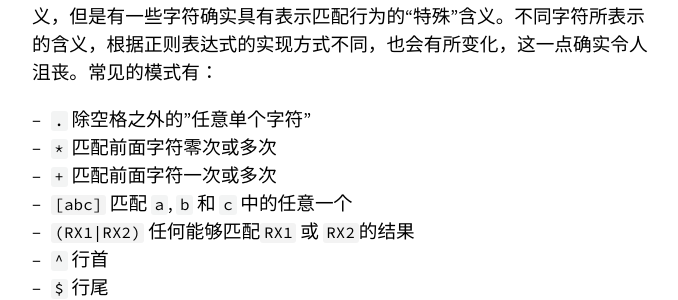
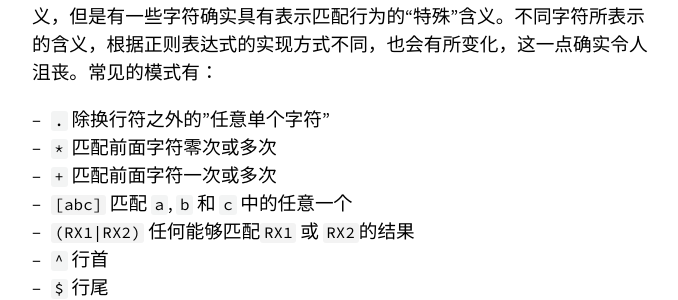
Before and after one commit to missing-semester-cn/missing-semester-cn.github.io, a Jekyll site: the page built from _2020/data-wrangling.md, in a window 1280 px wide and 900 px high, scrolled down 2133 px. Shown: the part 151-451 px from the top of the window, without its empty margins (300-978 px from the left). Built offline with Jekyll 4.4.1, drawn with Linux system fonts in a browser that asks for light colours.

Commit message:
fix typo (“空格”->“换行符”) in data-wrangling.md

```diff
--- a/_2020/data-wrangling.md
+++ b/_2020/data-wrangling.md
@@ -64,7 +64,7 @@ ssh myserver journalctl
 
 正则表达式非常常见也非常有用，值得您花些时间去理解它。让我们从这一句正则表达式开始学习： `/.*Disconnected from /`。正则表达式通常以（尽管并不总是） `/`开始和结束。大多数的 ASCII 字符都表示它们本来的含义，但是有一些字符确实具有表示匹配行为的“特殊”含义。不同字符所表示的含义，根据正则表达式的实现方式不同，也会有所变化，这一点确实令人沮丧。常见的模式有：
 
- - `.`  除空格之外的"任意单个字符"
+ - `.`  除换行符之外的"任意单个字符"
  - `*` 匹配前面字符零次或多次
  - `+` 匹配前面字符一次或多次
  - `[abc]` 匹配 `a`, `b` 和 `c` 中的任意一个
```
